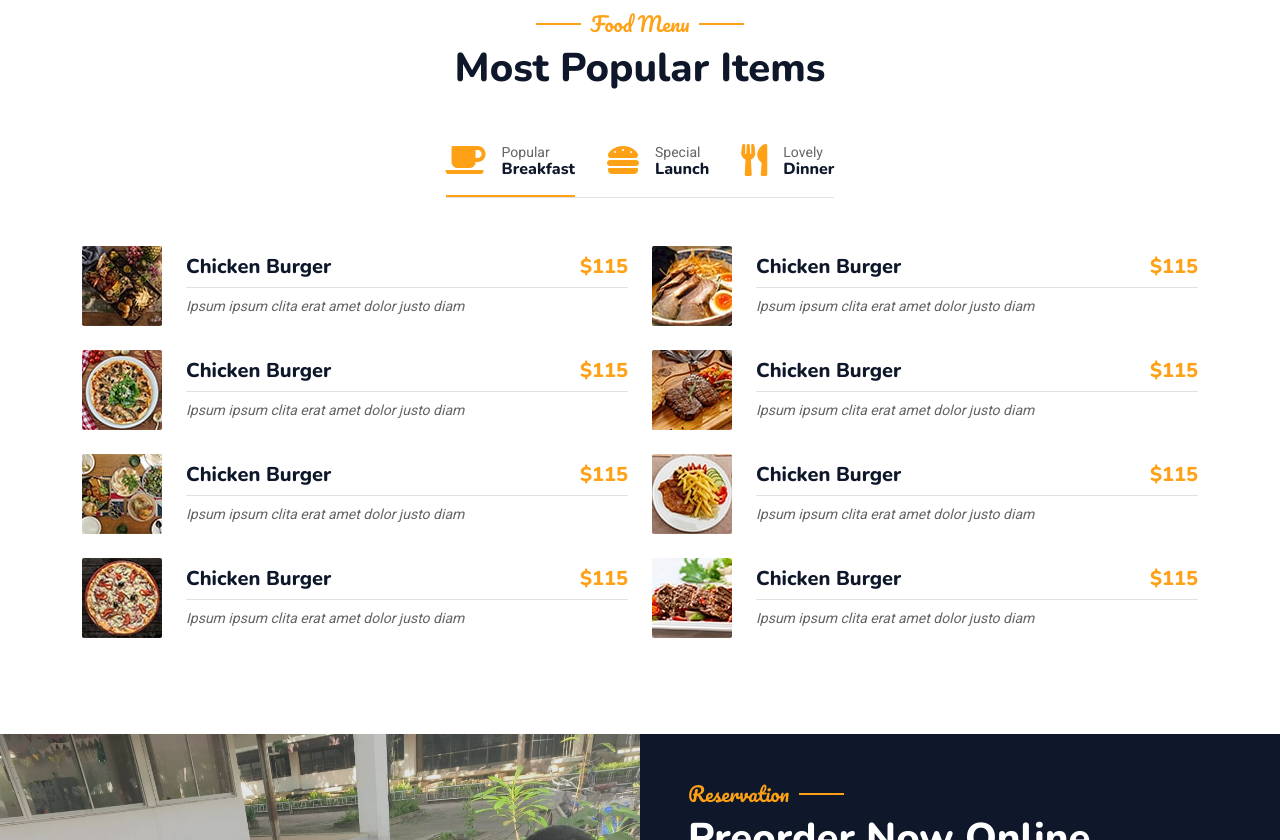
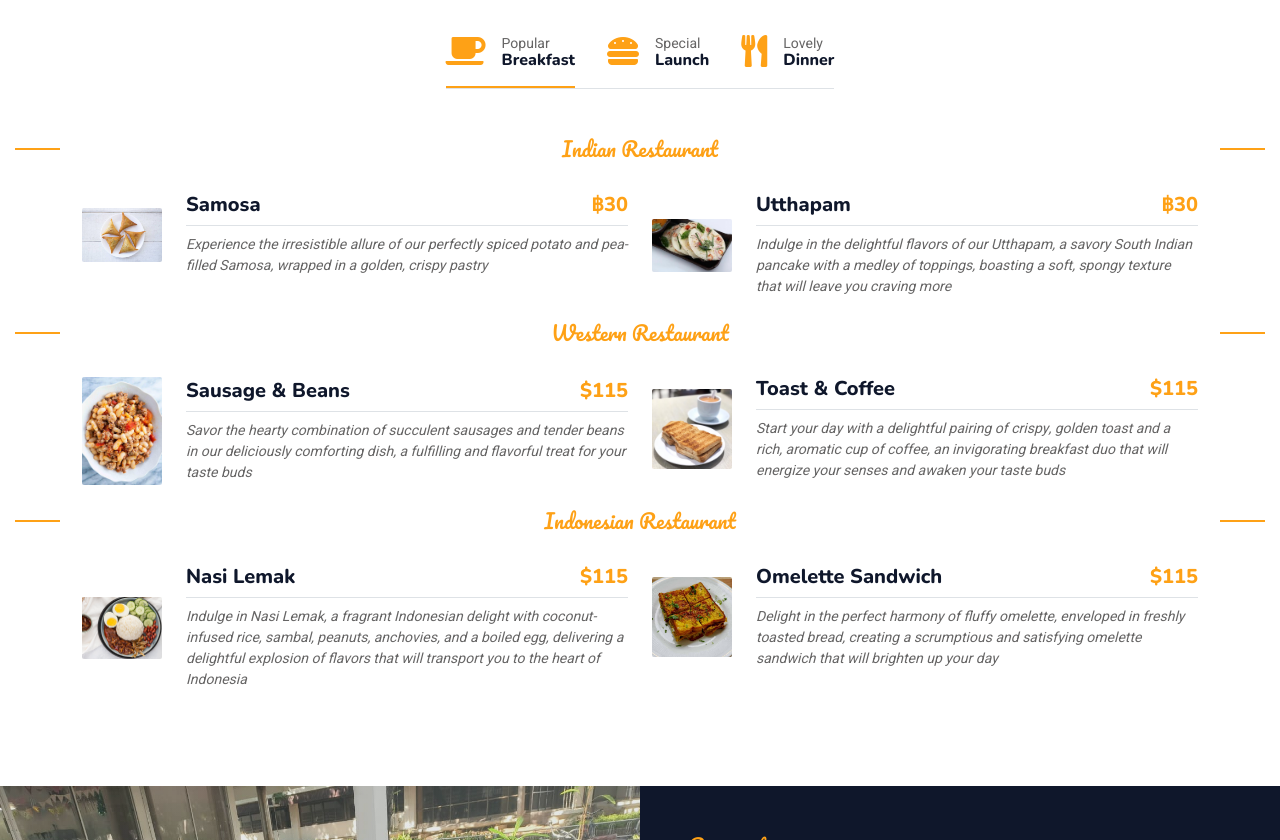
Before and after one commit to Prim25/Prim25.github.io, a plain HTML site: page index.html in a window 1280 px wide. Shown: the part 1960-2800 px from the top of the page. Drawn offline with nearby package versions, Linux system fonts and the light colour scheme.

Commit message:
second commit

```diff
--- a/css/style.css
+++ b/css/style.css
@@ -162,11 +162,11 @@
     animation: imgRotate 50s linear infinite;
 }
 
-@keyframes imgRotate {
+/* @keyframes imgRotate {
     100% {
         transform: rotate(360deg);
     }
-}
+} */
 
 .breadcrumb-item + .breadcrumb-item::before {
     color: rgba(255, 255, 255, .5);
--- a/index.html
+++ b/index.html
@@ -86,7 +86,7 @@
                             <a href="" class="btn btn-primary py-sm-3 px-sm-5 me-3 animated slideInLeft">Preorder Now</a>
                         </div>
                         <div class="col-lg-6 text-center text-lg-end overflow-hidden">
-                            <img class="img-fluid" src="img/hero.png" alt="">
+                            <img class="img-fluid" src="img/cafetaria.jpeg" alt="">
                         </div>
                     </div>
                 </div>
@@ -148,16 +148,16 @@
                     <div class="col-lg-6">
                         <div class="row g-3">
                             <div class="col-6 text-start">
-                                <img class="img-fluid rounded w-100 wow zoomIn" data-wow-delay="0.1s" src="img/about-1.jpg">
+                                <img class="img-fluid rounded w-100 wow zoomIn" data-wow-delay="0.1s" src="img/canteen-1.jpg">
                             </div>
                             <div class="col-6 text-start">
-                                <img class="img-fluid rounded w-75 wow zoomIn" data-wow-delay="0.3s" src="img/about-2.jpg" style="margin-top: 25%;">
+                                <img class="img-fluid rounded w-75 wow zoomIn" data-wow-delay="0.3s" src="img/canteen-2.jpg" style="margin-top: 25%;">
                             </div>
                             <div class="col-6 text-end">
-                                <img class="img-fluid rounded w-75 wow zoomIn" data-wow-delay="0.5s" src="img/about-3.jpg">
+                                <img class="img-fluid rounded w-75 wow zoomIn" data-wow-delay="0.5s" src="img/canteen-3.jpg">
                             </div>
                             <div class="col-6 text-end">
-                                <img class="img-fluid rounded w-100 wow zoomIn" data-wow-delay="0.7s" src="img/about-4.jpg">
+                                <img class="img-fluid rounded w-100 wow zoomIn" data-wow-delay="0.7s" src="img/EH.jpg">
                             </div>
                         </div>
                     </div>
@@ -234,100 +234,82 @@
                     </ul>
                     <div class="tab-content">
                         <div id="tab-1" class="tab-pane fade show p-0 active">
+
                             <div class="row g-4">
+                                <h5 class="section-title ff-secondary text-center text-primary fw-normal">Indian Restaurant</h5>
                                 <div class="col-lg-6">
                                     <div class="d-flex align-items-center">
-                                        <img class="flex-shrink-0 img-fluid rounded" src="img/menu-1.jpg" alt="" style="width: 80px;">
+                                        <img class="flex-shrink-0 img-fluid rounded" src="img/samosa.jpeg" alt="" style="width: 80px;">
                                         <div class="w-100 d-flex flex-column text-start ps-4">
                                             <h5 class="d-flex justify-content-between border-bottom pb-2">
-                                                <span>Chicken Burger</span>
-                                                <span class="text-primary">$115</span>
+                                                <span>Samosa</span>
+                                                <span class="text-primary">฿30</span>
                                             </h5>
-                                            <small class="fst-italic">Ipsum ipsum clita erat amet dolor justo diam</small>
+                                            <small class="fst-italic">Experience the irresistible allure of our perfectly spiced potato and pea-filled Samosa, wrapped in a golden, crispy pastry</small>
                                         </div>
                                     </div>
                                 </div>
                                 <div class="col-lg-6">
                                     <div class="d-flex align-items-center">
-                                        <img class="flex-shrink-0 img-fluid rounded" src="img/menu-2.jpg" alt="" style="width: 80px;">
+                                        <img class="flex-shrink-0 img-fluid rounded" src="img/utthapam.jpeg" alt="" style="width: 80px;">
                                         <div class="w-100 d-flex flex-column text-start ps-4">
                                             <h5 class="d-flex justify-content-between border-bottom pb-2">
-                                                <span>Chicken Burger</span>
+                                                <span>Utthapam</span>
+                                                <span class="text-primary">฿30</span>
+                                            </h5>
+                                            <small class="fst-italic">Indulge in the delightful flavors of our Utthapam, a savory South Indian pancake with a medley of toppings, boasting a soft, spongy texture that will leave you craving more</small>
+                                        </div>
+                                    </div>
+                                </div>
+                                <br/>
+                                <h5 class="section-title ff-secondary text-center text-primary fw-normal">Western Restaurant</h5>
+                                <div class="col-lg-6">
+                                    <div class="d-flex align-items-center">
+                                        <img class="flex-shrink-0 img-fluid rounded" src="img/sausage&beans.jpeg" alt="" style="width: 80px;">
+                                        <div class="w-100 d-flex flex-column text-start ps-4">
+                                            <h5 class="d-flex justify-content-between border-bottom pb-2">
+                                                <span>Sausage & Beans</span>
                                                 <span class="text-primary">$115</span>
                                             </h5>
-                                            <small class="fst-italic">Ipsum ipsum clita erat amet dolor justo diam</small>
+                                            <small class="fst-italic">Savor the hearty combination of succulent sausages and tender beans in our deliciously comforting dish, a fulfilling and flavorful treat for your taste buds</small>
                                         </div>
                                     </div>
                                 </div>
                                 <div class="col-lg-6">
                                     <div class="d-flex align-items-center">
-                                        <img class="flex-shrink-0 img-fluid rounded" src="img/menu-3.jpg" alt="" style="width: 80px;">
+                                        <img class="flex-shrink-0 img-fluid rounded" src="img/coffee&toast.avif" alt="" style="width: 80px;">
                                         <div class="w-100 d-flex flex-column text-start ps-4">
                                             <h5 class="d-flex justify-content-between border-bottom pb-2">
-                                                <span>Chicken Burger</span>
+                                                <span>Toast & Coffee</span>
                                                 <span class="text-primary">$115</span>
                                             </h5>
-                                            <small class="fst-italic">Ipsum ipsum clita erat amet dolor justo diam</small>
+                                            <small class="fst-italic">Start your day with a delightful pairing of crispy, golden toast and a rich, aromatic cup of coffee, an invigorating breakfast duo that will energize your senses and awaken your taste buds</small>
+                                        </div>
+                                    </div>
+                                </div>
+                                <br/>
+                                <h5 class="section-title ff-secondary text-center text-primary fw-normal">Indonesian Restaurant</h5>
+                                <div class="col-lg-6">
+                                    <div class="d-flex align-items-center">
+                                        <img class="flex-shrink-0 img-fluid rounded" src="img/nasilemak.jpg" alt="" style="width: 80px;">
+                                        <div class="w-100 d-flex flex-column text-start ps-4">
+                                            <h5 class="d-flex justify-content-between border-bottom pb-2">
+                                                <span>Nasi Lemak</span>
+                                                <span class="text-primary">$115</span>
+                                            </h5>
+                                            <small class="fst-italic">Indulge in Nasi Lemak, a fragrant Indonesian delight with coconut-infused rice, sambal, peanuts, anchovies, and a boiled egg, delivering a delightful explosion of flavors that will transport you to the heart of Indonesia</small>
                                         </div>
                                     </div>
                                 </div>
                                 <div class="col-lg-6">
                                     <div class="d-flex align-items-center">
-                                        <img class="flex-shrink-0 img-fluid rounded" src="img/menu-4.jpg" alt="" style="width: 80px;">
+                                        <img class="flex-shrink-0 img-fluid rounded" src="img/omelette_sandwich.jpeg" alt="" style="width: 80px;">
                                         <div class="w-100 d-flex flex-column text-start ps-4">
                                             <h5 class="d-flex justify-content-between border-bottom pb-2">
-                                                <span>Chicken Burger</span>
+                                                <span>Omelette Sandwich</span>
                                                 <span class="text-primary">$115</span>
                                             </h5>
-                                            <small class="fst-italic">Ipsum ipsum clita erat amet dolor justo diam</small>
-                                        </div>
-                                    </div>
-                                </div>
-                                <div class="col-lg-6">
-                                    <div class="d-flex align-items-center">
-                                        <img class="flex-shrink-0 img-fluid rounded" src="img/menu-5.jpg" alt="" style="width: 80px;">
-                                        <div class="w-100 d-flex flex-column text-start ps-4">
-                                            <h5 class="d-flex justify-content-between border-bottom pb-2">
-                                                <span>Chicken Burger</span>
-                                                <span class="text-primary">$115</span>
-                                            </h5>
-                                            <small class="fst-italic">Ipsum ipsum clita erat amet dolor justo diam</small>
-                                        </div>
-                                    </div>
-                                </div>
-                                <div class="col-lg-6">
-                                    <div class="d-flex align-items-center">
-                                        <img class="flex-shrink-0 img-fluid rounded" src="img/menu-6.jpg" alt="" style="width: 80px;">
-                                        <div class="w-100 d-flex flex-column text-start ps-4">
-                                            <h5 class="d-flex justify-content-between border-bottom pb-2">
-                                                <span>Chicken Burger</span>
-                                                <span class="text-primary">$115</span>
-                                            </h5>
-                                            <small class="fst-italic">Ipsum ipsum clita erat amet dolor justo diam</small>
-                                        </div>
-                                    </div>
-                                </div>
-                                <div class="col-lg-6">
-                                    <div class="d-flex align-items-center">
-                                        <img class="flex-shrink-0 img-fluid rounded" src="img/menu-7.jpg" alt="" style="width: 80px;">
-                                        <div class="w-100 d-flex flex-column text-start ps-4">
-                                            <h5 class="d-flex justify-content-between border-bottom pb-2">
-                                                <span>Chicken Burger</span>
-                                                <span class="text-primary">$115</span>
-                                            </h5>
-                                            <small class="fst-italic">Ipsum ipsum clita erat amet dolor justo diam</small>
-                                        </div>
-                                    </div>
-                                </div>
-                                <div class="col-lg-6">
-                                    <div class="d-flex align-items-center">
-                                        <img class="flex-shrink-0 img-fluid rounded" src="img/menu-8.jpg" alt="" style="width: 80px;">
-                                        <div class="w-100 d-flex flex-column text-start ps-4">
-                                            <h5 class="d-flex justify-content-between border-bottom pb-2">
-                                                <span>Chicken Burger</span>
-                                                <span class="text-primary">$115</span>
-                                            </h5>
-                                            <small class="fst-italic">Ipsum ipsum clita erat amet dolor justo diam</small>
+                                            <small class="fst-italic">Delight in the perfect harmony of fluffy omelette, enveloped in freshly toasted bread, creating a scrumptious and satisfying omelette sandwich that will brighten up your day</small>
                                         </div>
                                     </div>
                                 </div>
```
Also changed, not shown: admin.html (added, +55 -0 lines), img/cafetaria.jpeg (added), img/coffee&toast.avif (added), img/indian-hero.jpeg (added), img/nasilemak.jpg (added), img/omelette.jpeg (added), img/omelette_sandwich.jpeg (added), img/samosa.jpeg (added), img/sausage&beans.jpeg (added), img/utthapam.jpeg (added).
